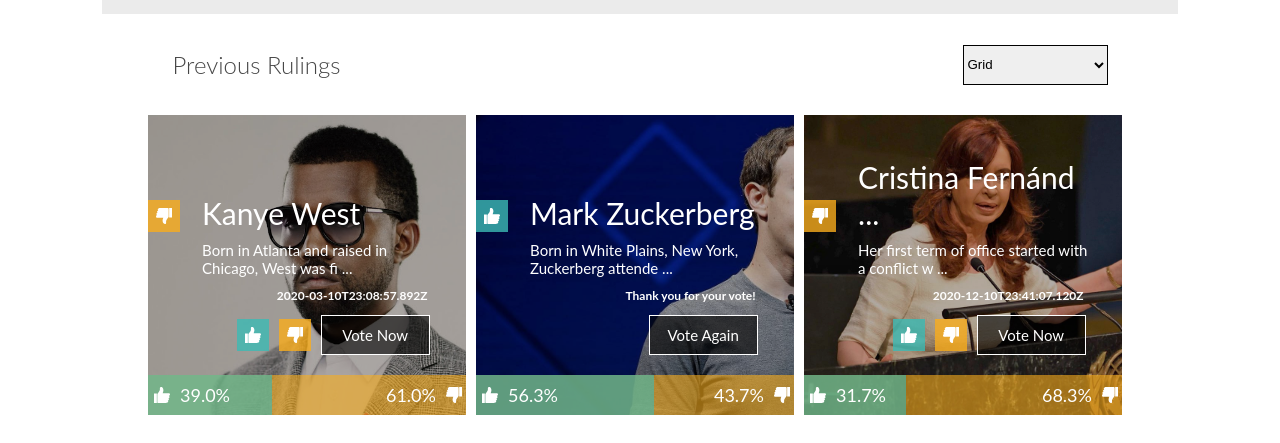
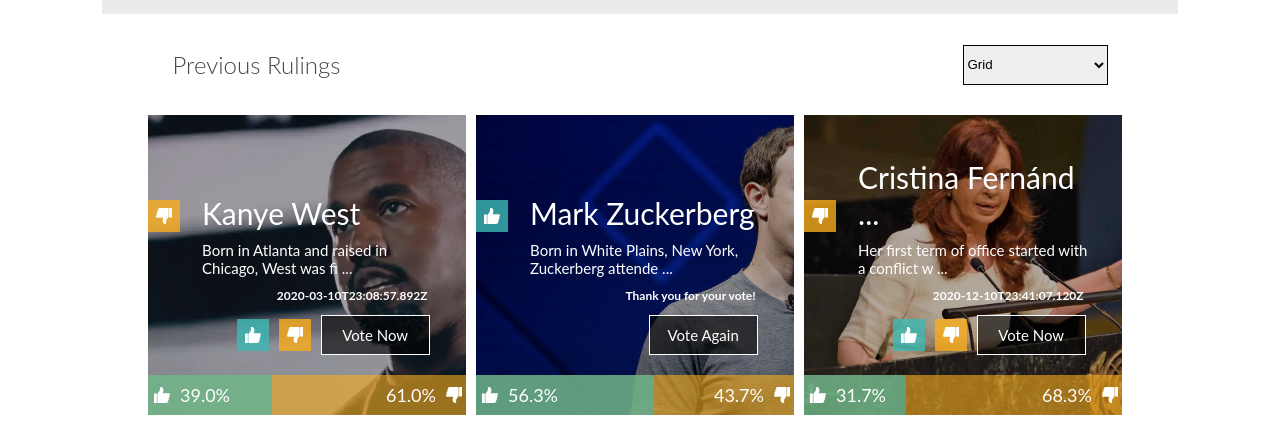
Before and after one commit to Dssaenz/rule-of-thumb-project, a React (Vite) app: page / in a window 1280 px wide. Shown: the part 771-1214 px from the top of the page. Built offline with nearby package versions, Linux system fonts and the light colour scheme.

Commit message:
updated images celebrity

```diff
--- a/data.ts
+++ b/data.ts
@@ -10,7 +10,7 @@
     description:
       'Born in Atlanta and raised in Chicago, West was first known as a producer for Roc-A-Fella Records in the early 2000s, producing singles for several mainstream artists.',
     category: 'entertainment',
-    picture: './src/assets/img/kanye.jpeg',
+    picture: './src/assets/img/kanye.png',
     lastUpdated: '2020-03-10T23:08:57.892Z',
     votes: {
       positive: 23,
```
Also changed, not shown: src/assets/img/kanye.jpeg (deleted), src/assets/img/kanye.png (added).
